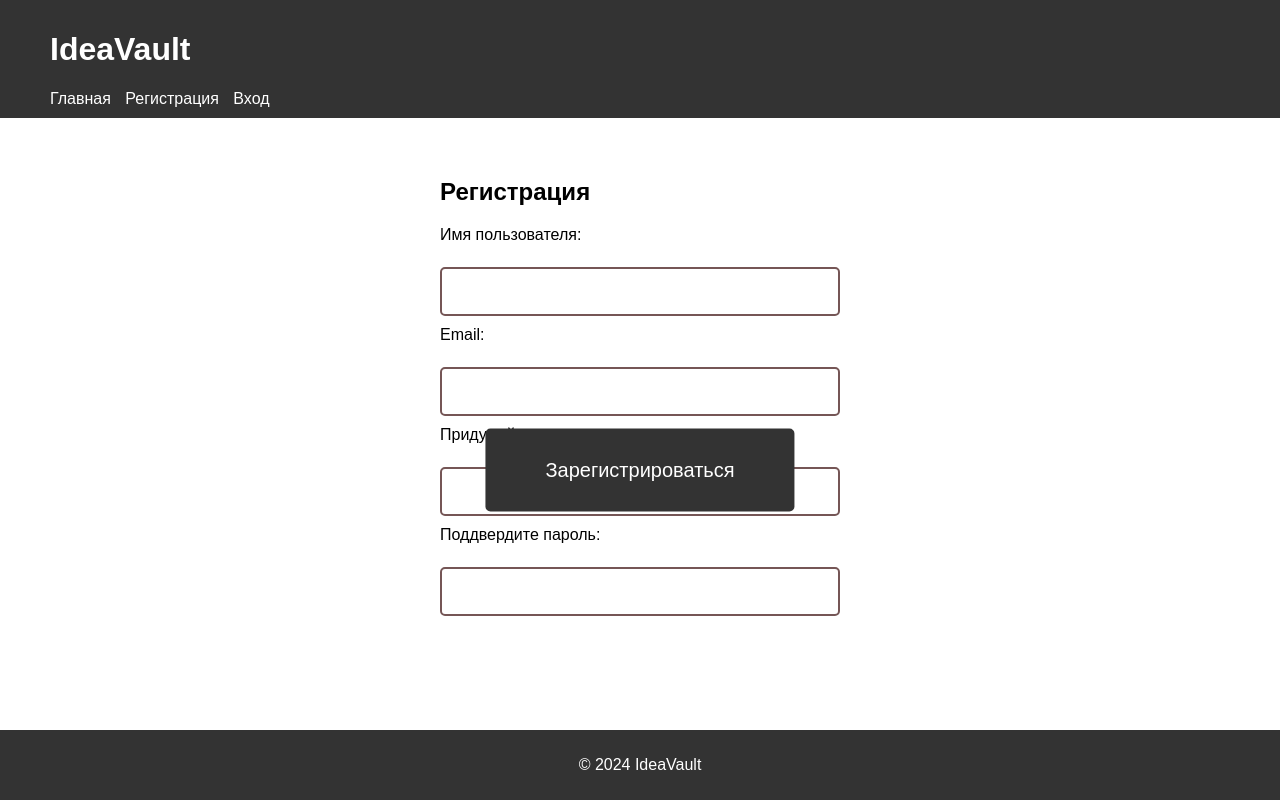
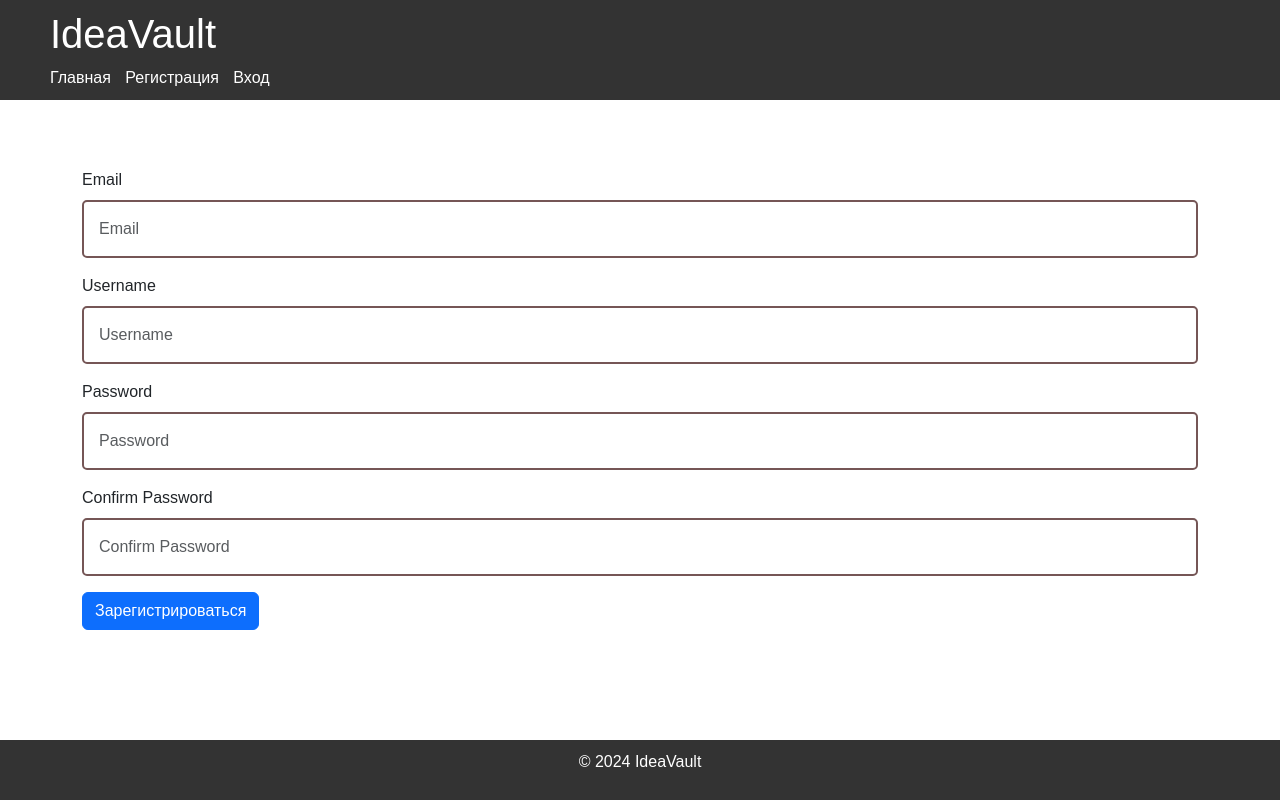
Before and after one commit to NikitaChernikov04/IdeaVault, a Flask app: page /registration in a window 1280 px wide. Run offline with Flask 3, Linux system fonts and the light colour scheme; some libraries are stand-ins or nearby versions.

Commit message:
12.04.24

```diff
--- a/app.py
+++ b/app.py
@@ -1,7 +1,10 @@
 from flask import Flask, render_template, request
+from flask_bootstrap import Bootstrap
+from forms import RegistrationForm, LoginForm, ResetPasswordForm
 
 app = Flask(__name__)
-
+app.config['SECRET_KEY'] = 'my_secret_key_here'
+bootstrap = Bootstrap(app)
 
 @app.route('/main')
 @app.route('/')
@@ -11,17 +14,21 @@ def main():
 
 @app.route('/registration', methods=['GET', 'POST'])
 def registration():
-    if request.method == 'POST':
-        username = request.form['username']
-        email = request.form['email']
-        password = request.form['password']
-        confirm_password = request.form['confirm_password']
+    form = RegistrationForm()
+    if request.method == 'POST' and form.validate:
+        username = form.username.data
+        email = form.email.data
+        password = form.password.data
+        confirm_password = form.confirm_password.data
+
+        if password != confirm_password:
+            return "Пароли не совпадают, попробуйте еще раз"
 
         # Здесь можно добавить логику для обработки данных, например, сохранение в базу данных
 
         return render_template('registration_success.html', username=username)
     else:
-        return render_template('registration.html')
+        return render_template('registration.html', form=form)
 
 
 @app.route('/success')
@@ -29,14 +36,20 @@ def success():
     return render_template('registration_success.html')
 
 
-@app.route('/login')
+@app.route('/login', methods=['GET', 'POST'])
 def login():
-    return render_template('login.html')
+    form = LoginForm()
+    if form.validate_on_submit():
+        return f"Email: {form.email.data}, Password: {form.password.data}"
+    return render_template('login.html', form=form)
 
 
-@app.route('/reset')
+@app.route('/reset', methods=['GET', 'POST'])
 def reset():
-    return render_template('reset_pass.html')
+    form = ResetPasswordForm()
+    if form.validate_on_submit():
+        return f"Email: {form.email.data} - Запрос на восстановление пароля отправлен"
+    return render_template('reset_pass.html', form=form)
 
 
 if __name__ == '__main__':
--- /dev/null
+++ b/forms.py
@@ -0,0 +1,22 @@
+from flask_wtf import FlaskForm
+from wtforms import StringField, PasswordField, SubmitField
+from wtforms.validators import DataRequired, Email, EqualTo
+
+
+class RegistrationForm(FlaskForm):
+    username = StringField('Username', validators=[DataRequired()])
+    email = StringField('Email', validators=[DataRequired(), Email()])
+    password = PasswordField('Password', validators=[DataRequired()])
+    confirm_password = PasswordField('Confirm Password', validators=[DataRequired(), EqualTo('password')])
+    submit = SubmitField('Sign Up')
+
+
+class LoginForm(FlaskForm):
+    email = StringField('Email', validators=[DataRequired(), Email()])
+    password = PasswordField('Password', validators=[DataRequired()])
+    submit = SubmitField('Log In')
+
+
+class ResetPasswordForm(FlaskForm):
+    email = StringField('Email', validators=[DataRequired(), Email()])
+    submit = SubmitField('Восстановить пароль')
--- a/templates/base.html
+++ b/templates/base.html
@@ -6,6 +6,7 @@
           content="width=device-width, user-scalable=no, initial-scale=1.0, maximum-scale=1.0, minimum-scale=1.0">
     <meta http-equiv="X-UA-Compatible" content="ie=edge">
     <title>{% block title %}{% endblock %}</title>
+    <link href="https://cdn.jsdelivr.net/npm/bootstrap@5.3.3/dist/css/bootstrap.min.css" rel="stylesheet" integrity="sha384-QWTKZyjpPEjISv5WaRU9OFeRpok6YctnYmDr5pNlyT2bRjXh0JMhjY6hW+ALEwIH" crossorigin="anonymous">
     <link rel="stylesheet" type="text/css" href="{{ url_for('static', filename='css/styles.css') }}">
     {% block additional_css %}{% endblock %}
 </head>
@@ -29,5 +30,6 @@
     <footer>
         <p>&copy; 2024 IdeaVault</p>
     </footer>
+    <script src="https://cdn.jsdelivr.net/npm/bootstrap@5.3.3/dist/js/bootstrap.bundle.min.js" integrity="sha384-YvpcrYf0tY3lHB60NNkmXc5s9fDVZLESaAA55NDzOxhy9GkcIdslK1eN7N6jIeHz" crossorigin="anonymous"></script>
 </body>
 </html>
--- a/templates/registration.html
+++ b/templates/registration.html
@@ -2,26 +2,35 @@
 
 {% block title %}Регистрация{% endblock %}
 
+{% block navbar %}
+    <nav class="navbar navbar-dark bg-primary">
+        <div class="container-fluid">
+            <a class="navbar-brand" href="#">Регистрация</a>
+        </div>
+    </nav>
+{% endblock %}
+
 {% block content %}
-    <section class="registration-form">
-        <div class="registration-form-bg"></div> <!-- Элемент для заднего фона формы -->
-        <div class="registration-form">
-            <h2>Регистрация</h2>
-            <form action="/registration" method="post">
-                <label for="username">Имя пользователя:</label><br>
-                <input type="text" id="username" name="username" required><br>
-
-                <label for="email">Email:</label><br>
-                <input type="email" id="email" name="email" required><br>
-
-                <label for="password">Придумайте пароль:</label><br>
-                <input type="password" id="password" name="password" required><br>
-
-                <label for="confirm_password">Поддвердите пароль:</label><br>
-                <input type="password" id="confirm_password" name="confirm_password" required><br>
-
-                <input type="submit" value="Зарегистрироваться">
-            </form>
+<div class="container mt-5">
+    <form method="post" action="/registration">
+        {{ form.hidden_tag() }}
+        <div class="mb-3">
+            {{ form.email.label(class="form-label") }}
+            {{ form.email(class="form-control", placeholder="Email") }}
         </div>
-    </section>
+        <div class="mb-3">
+            {{ form.username.label(class="form-label") }}
+            {{ form.username(class="form-control", placeholder="Username") }}
+        </div>
+        <div class="mb-3">
+            {{ form.password.label(class="form-label") }}
+            {{ form.password(class="form-control", placeholder="Password") }}
+        </div>
+        <div class="mb-3">
+            {{ form.confirm_password.label(class="form-label") }}
+            {{ form.confirm_password(class="form-control", placeholder="Confirm Password") }}
+        </div>
+        <button type="submit" class="btn btn-primary">Зарегистрироваться</button>
+    </form>
+</div>
 {% endblock %}
```
Also changed, not shown: templates/login.html (+24 -11 lines), templates/reset_pass.html (+21 -0 lines), static/css/styles.css (line endings or trailing spaces).
